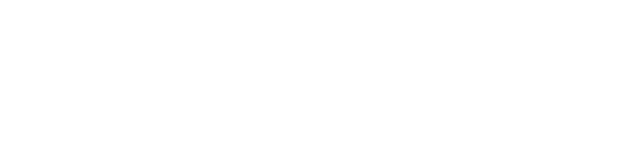
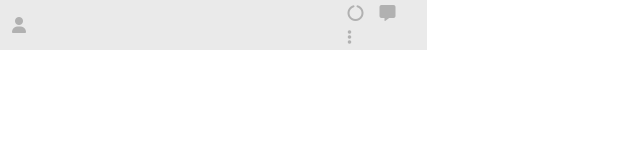
Before and after one commit to sebastianocalella/vue-boolzapp, a plain HTML site: page index.html in a window 1280 px wide. Shown: the whole page, without its empty margins (0-640 px from the left). Drawn offline with nearby package versions, Linux system fonts and the light colour scheme.

Commit message:
User banner

```diff
--- a/index.html
+++ b/index.html
@@ -18,7 +18,29 @@
 </head>
 <body>
     <div id="app">
+        <div class="container-fluid">
+            <div class="row">
+                <div class="col-4 vh-100">
+                    <div class="row d-flex flex-column">
+                        <div id="user" class="col-12 d-flex justify-content-between align-items-center">
+                            <div class="my-account col-2">
+                                <i class="fa-solid fa-user"></i>
+                            </div>
+                            <div class="my-tools col-2">
+                                <i class="fa-solid fa-circle-notch me-3"></i>
+                                <i class="fa-solid fa-message me-3"></i>
+                                <i class="fa-solid fa-ellipsis-vertical"></i>
+                            </div>
+                        </div>
+                    </div>
+                </div>
+                <div class="col-8 vh-100">
+                    <div class="row d-flex flex-column">
 
+                    </div>
+                </div>
+            </div>
+        </div>
     </div>
 
     <!--Vue 3-->
--- a/style.css
+++ b/style.css
@@ -0,0 +1,5 @@
+#user{
+    height: 50px;
+    color: #b1b1b1;
+    background-color: #eaeaea;
+}
```
